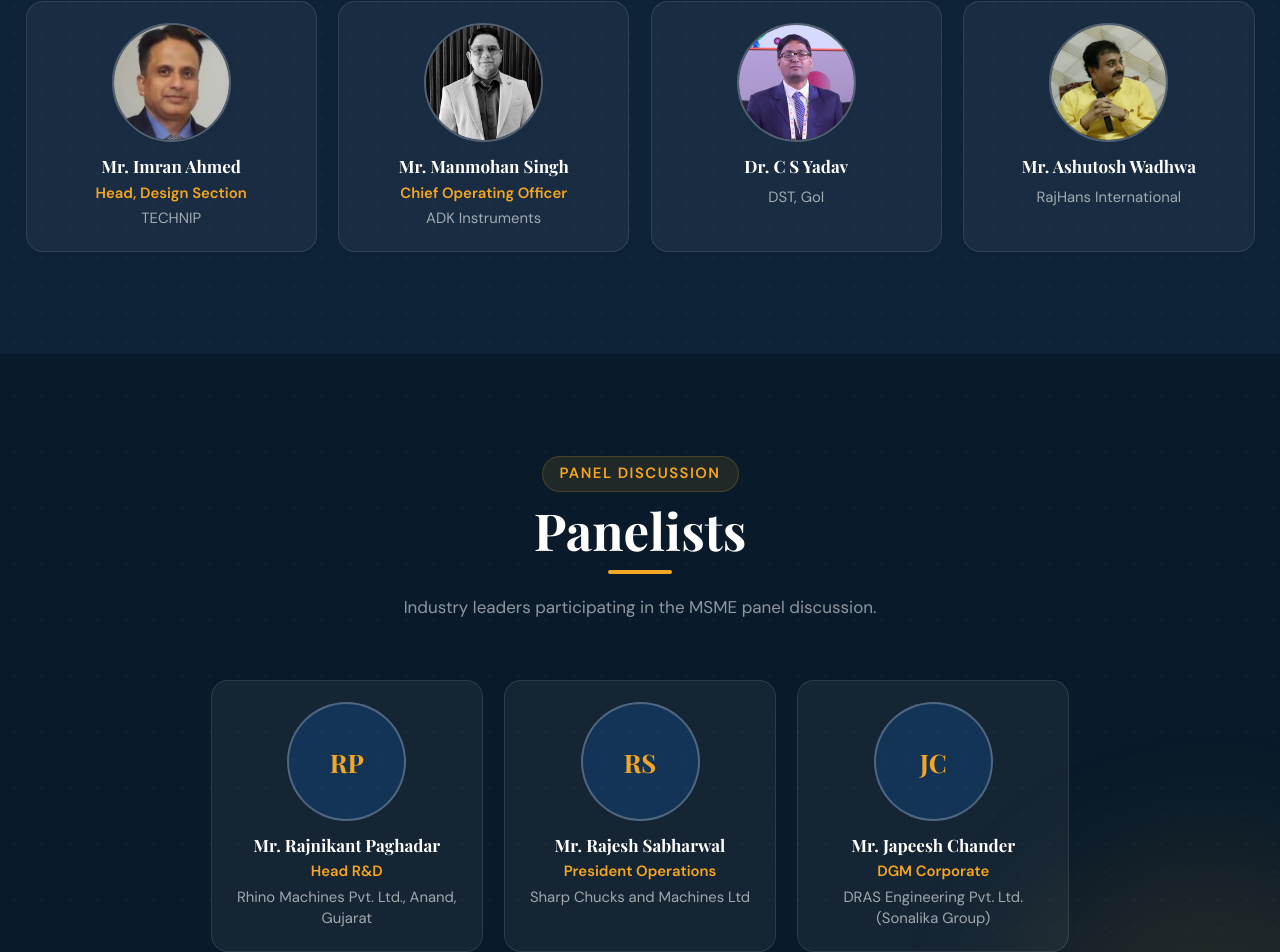
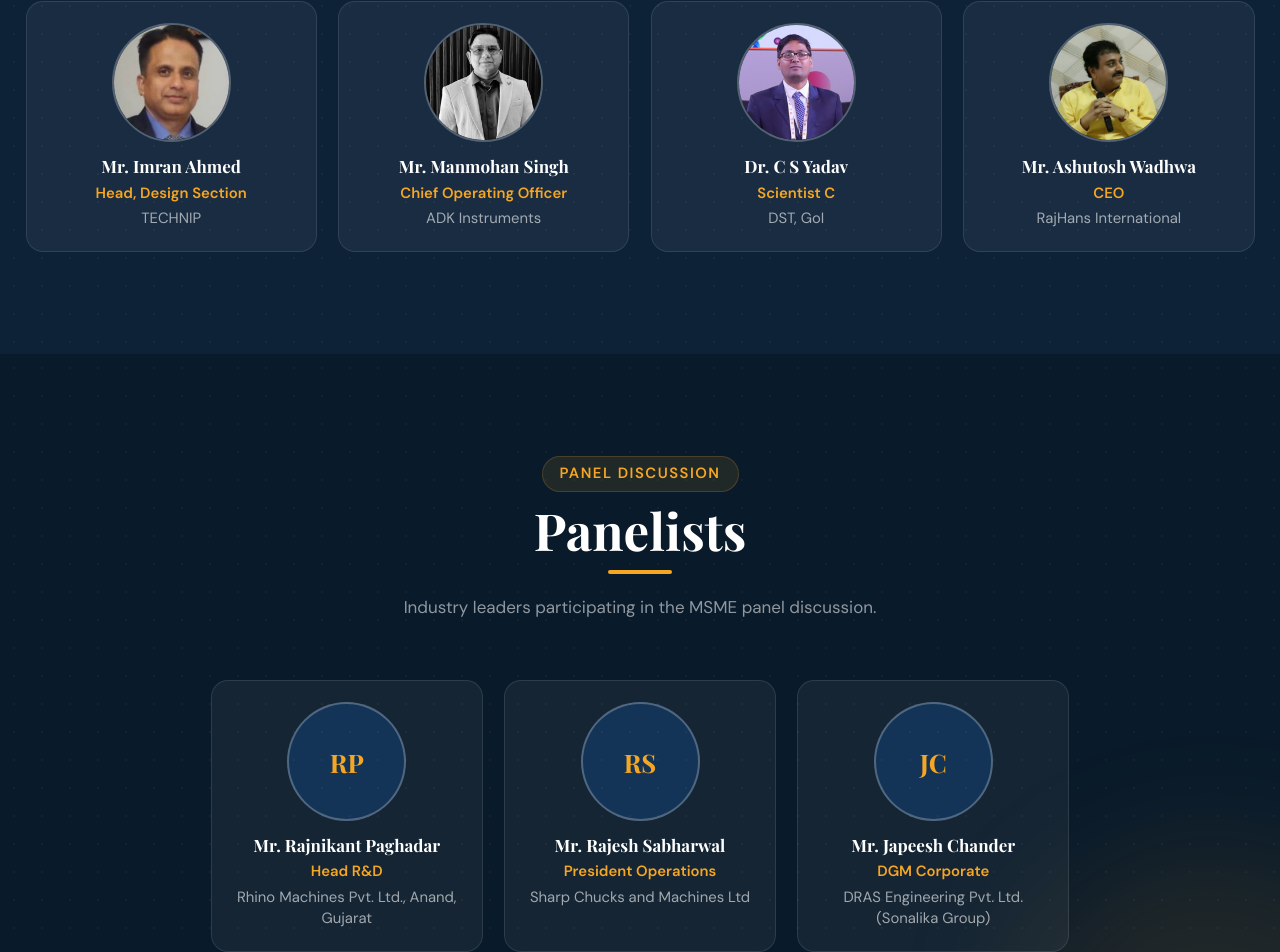
Before and after one commit to harimurugan1989/institute-academia-conclave, a React (Vite) app: page / in a window 1280 px wide. Shown: the part 5675-6627 px from the top of the page. Built offline with nearby package versions, Linux system fonts and the light colour scheme.

Commit message:
designation updated

```diff
--- a/src/data/content.js
+++ b/src/data/content.js
@@ -258,14 +258,14 @@ export const SPEAKERS = [
     {
     id: 23,
     name: "Dr. C S Yadav",
-    designation: "",
+    designation: "Scientist C",
     affiliation: "DST, GoI",
     image: "/speakers/Dr. C.S. Yadav, DST.png",
   },
      {
     id: 23,
     name: "Mr. Ashutosh Wadhwa",
-    designation: "",
+    designation: "CEO",
     affiliation: "RajHans International",
     image: "/speakers/Mr. Ashutosh Wadhwa.jpeg",
   },
```
